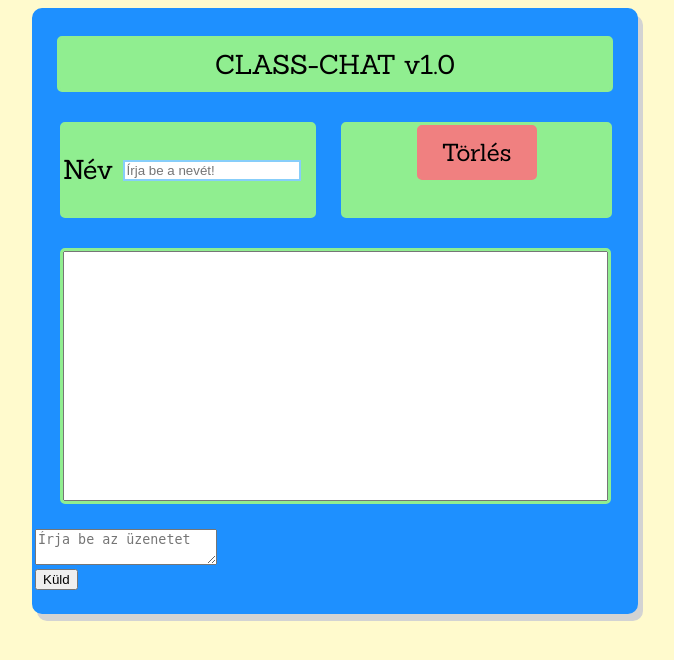
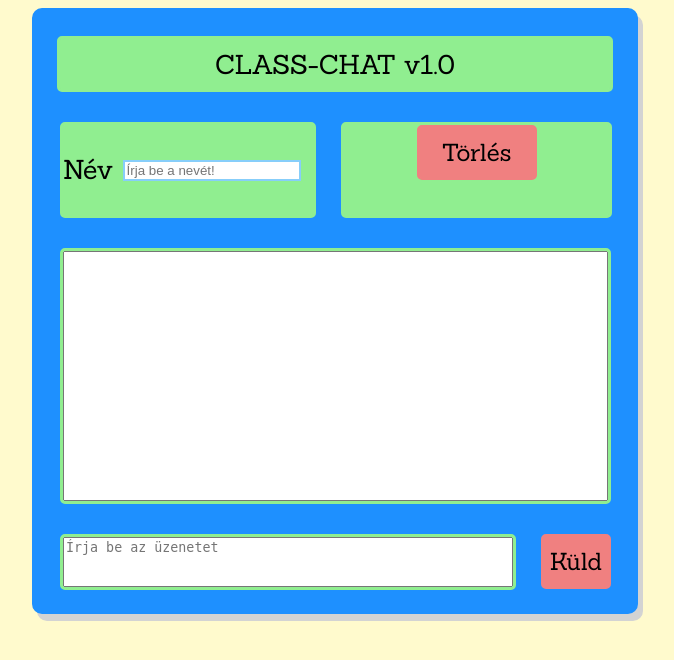
Before and after one commit to sektor338/prog, a PHP site: page /web.html in a window 1280 px wide. Shown: the top 660 px of the page, without its empty margins (305-979 px from the left). Run offline with PHP 8.4, Linux system fonts and the light colour scheme.

Commit message:
Add files via upload

```diff
--- a/web.css
+++ b/web.css
@@ -103,3 +103,41 @@ textarea.cseveges_mezo{
     box-sizing: border-box;
 
 }
+.beviteli_keret{
+  float: left;
+  margin: 25px;
+  margin-top: 5px;
+  width: 450px;
+  height: 50px;
+  border-style: solid;
+  border-color: lightgreen;
+  background-color: lightgreen;
+  border-radius: 5px;
+}
+textarea.uzenet_mezo{
+  width: 450px;
+  height: 50px;
+  resize: none;
+  box-sizing: border-box;
+}
+input[type="button"].bekuld{
+  float: left;
+  border-style: solid;
+  border-color: 0px;
+  margin-top: 5px;
+  width: 70px;
+  height: 55px;
+  border-color: lightcoral;
+  background-color: lightcoral;
+  border-radius: 5px;
+  font-family: Sanchez;
+  font-size: 18pt;
+}
+input[type="button"].bekuld:active{
+  transform: translateY(4px);
+}
+input[type="button"].bekuld:hover{
+  background-color: indianred;
+  border-color: indianred;
+  cursor: pointer;
+}
--- a/web.js
+++ b/web.js
@@ -1,3 +1,23 @@
 function tolt() {
-
+  setInterval(ido_lekerdezes, 1000);
 }
+function ido_lekerdezes() {
+  var datumido = new Date();
+  var nap = datumido.getDate();
+  var honap = datumido.getMonth();
+  var ev = datumido.getFullYear();
+  var ora = datumido.getHours();
+  var perc = datumido.getMinutes();
+  var mp = datumido.getSeconds();
+  document.getElementsByClassName('pontosido').innerHTML = ev + "." + honap + "." + nap + "." + ora + "." + perc + "." + mp;
+}
+function bekuldes() {
+  var nev = document.getElementsByClassName('nev_mezo').value;
+  var uzenet = document.getElementsByClassName('uzenet_mezo').value;
+  var datumido = new Date();
+  var ora = datumido.getHours();
+  var perc = datumido.getMinutes();
+  var mp = datumido.getSeconds();
+  document.getElementsByClassName('cseveges_mezo').value += nev + "[" + ora + ":" + perc + ":" + mp + "]" + ": " + uzenet + "\n";
+  alert('Üzenet elküldve!');
+}
```
